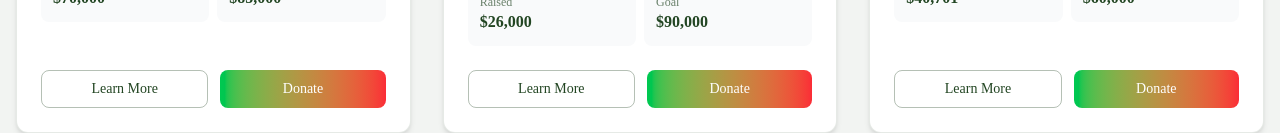
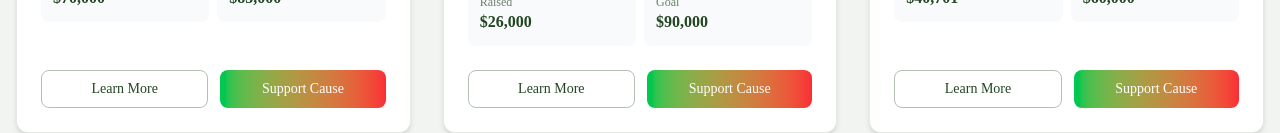
Before and after one commit to Newtonouma/universallighthouse, a Next.js app: page /causes in a window 1280 px wide. Shown: the part 671-804 px from the top of the page. Built offline with nearby package versions, Linux system fonts and the light colour scheme.

Commit message:
Payment method added

```diff
--- a/components/causescomponents/causes/causes.tsx
+++ b/components/causescomponents/causes/causes.tsx
@@ -111,7 +111,7 @@ export default function CausesGrid() {
                     onClick={() => router.push(`/causes/${cause.id}`)}
                     className="flex-1 bg-gradient-to-r from-green-500 to-red-500 hover:opacity-90 text-white font-medium py-2 px-4 rounded-lg transition-all duration-300 text-sm hover:-translate-y-0.5"
                   >
-                    Donate
+                    Support Cause
                   </button>
                 </div>
               </div>
--- a/components/home/donation/donation.tsx
+++ b/components/home/donation/donation.tsx
@@ -94,7 +94,7 @@ const DonationCarousel = () => {
                   className={styles.donateButton}
                   onClick={() => router.push(`/causes/${item.id}`)}
                 >
-                  Donate Now
+                  Support Cause
                 </button>
               </div>
             </div>
```
